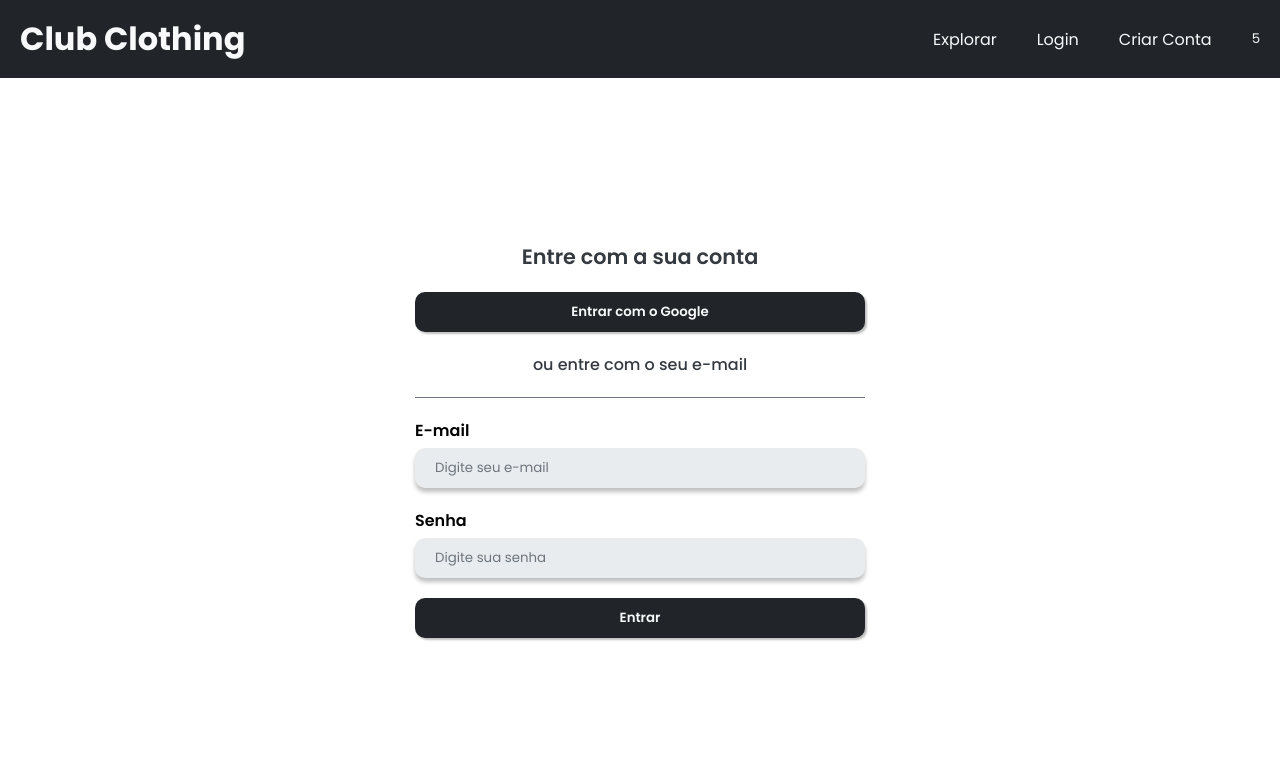
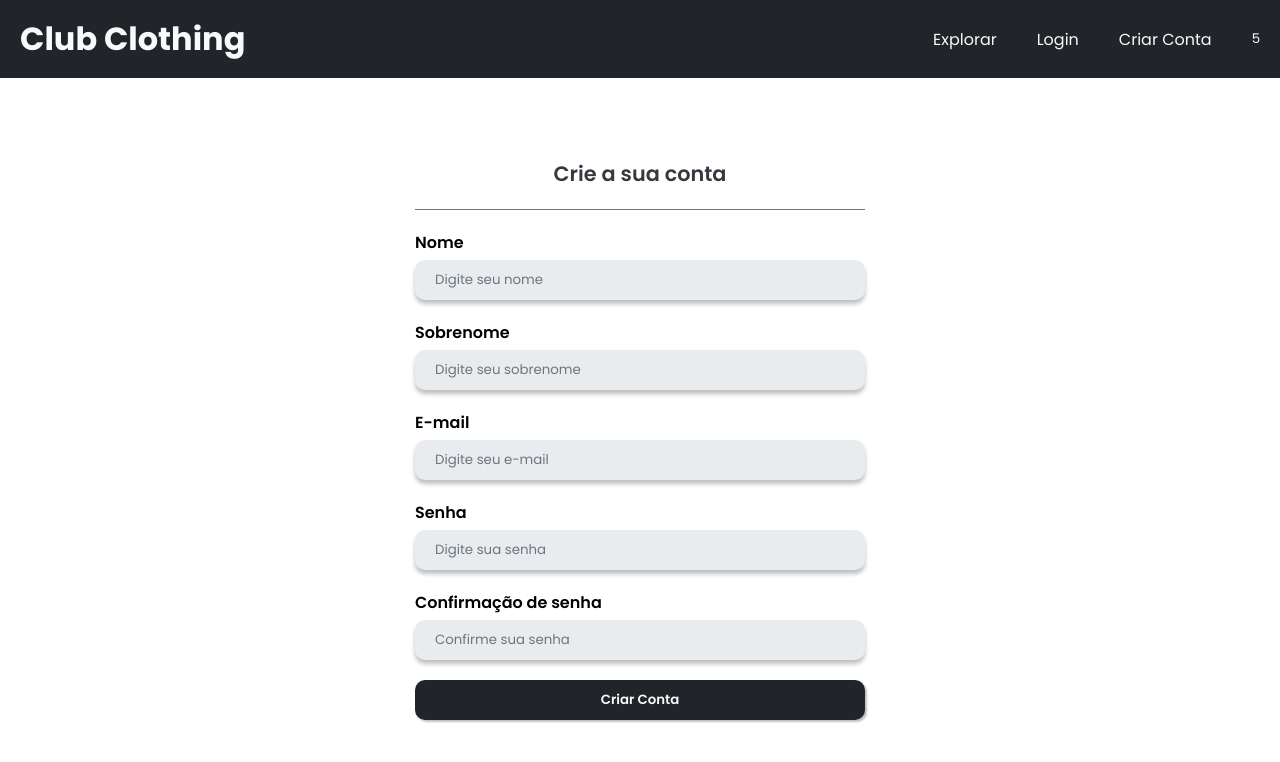
Before and after one commit to davifdev/e-commerce, a React (Vite) app: page /signup in a window 1280 px wide. Shown: the top 762 px of the page. Built offline with nearby package versions, Linux system fonts and the light colour scheme.

Commit message:
feat: create Signup page

```diff
--- a/src/App.tsx
+++ b/src/App.tsx
@@ -1,11 +1,11 @@
 import Header from "./components/header/header-component";
-import Login from "./pages/login/login-page";
+import SignUp from "./pages/signup/signup-component";
 
 const App = () => {
   return (
     <>
       <Header />
-      <Login />
+      <SignUp />
     </>
   );
 };
--- /dev/null
+++ b/src/pages/signup/signup-component.tsx
@@ -0,0 +1,41 @@
+import Button from "../../components/button/button-component";
+import Input from "../../components/input/input-component";
+import {
+  SignUpContainer,
+  SignUpContent,
+  SignUpHeadline,
+  SignUpInputContainer,
+} from "./signup.styles";
+
+const SignUp = () => {
+  return (
+    <SignUpContainer>
+      <SignUpContent>
+        <SignUpHeadline>Crie a sua conta</SignUpHeadline>
+        <SignUpInputContainer>
+          <p>Nome</p>
+          <Input placeholder="Digite seu nome" />
+        </SignUpInputContainer>
+        <SignUpInputContainer>
+          <p>Sobrenome</p>
+          <Input placeholder="Digite seu sobrenome" />
+        </SignUpInputContainer>
+        <SignUpInputContainer>
+          <p>E-mail</p>
+          <Input placeholder="Digite seu e-mail" />
+        </SignUpInputContainer>
+        <SignUpInputContainer>
+          <p>Senha</p>
+          <Input placeholder="Digite sua senha" />
+        </SignUpInputContainer>
+        <SignUpInputContainer>
+          <p>Confirmação de senha</p>
+          <Input placeholder="Confirme sua senha" />
+        </SignUpInputContainer>
+        <Button>Criar Conta</Button>
+      </SignUpContent>
+    </SignUpContainer>
+  );
+};
+
+export default SignUp;
--- /dev/null
+++ b/src/pages/signup/signup.styles.ts
@@ -0,0 +1,41 @@
+import styled from "styled-components";
+import Colors from "../../themes/theme.colors";
+
+export const SignUpContainer = styled.div`
+  height: calc(100vh - 78px);
+  display: flex;
+  align-items: center;
+  justify-content: center;
+`;
+
+export const SignUpHeadline = styled.p`
+  font-weight: 600;
+  font-size: 1.3rem;
+  margin-bottom: 20px;
+  color: ${Colors.text.dark};
+  padding-bottom: 20px;
+  border-bottom: 1px solid #6c757d;
+  width: 100%;
+  text-align: center;
+`;
+
+export const SignUpContent = styled.div`
+  display: flex;
+  flex-direction: column;
+  align-items: center;
+  width: 450px;
+
+  @media (max-width: 768px) {
+    width: 90%;
+  }
+`;
+
+export const SignUpInputContainer = styled.div`
+  width: 100%;
+  margin-bottom: 20px;
+
+  p:nth-child(1) {
+    font-weight: 600;
+    margin-bottom: 5px;
+  }
+`;
```
